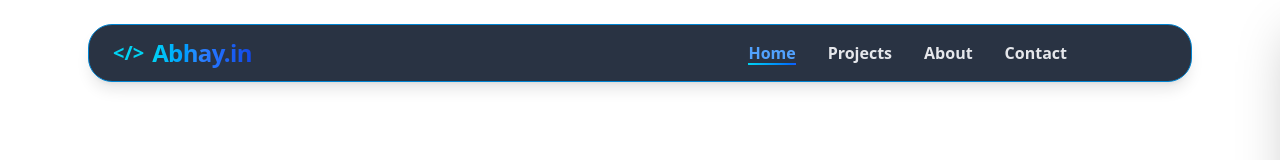
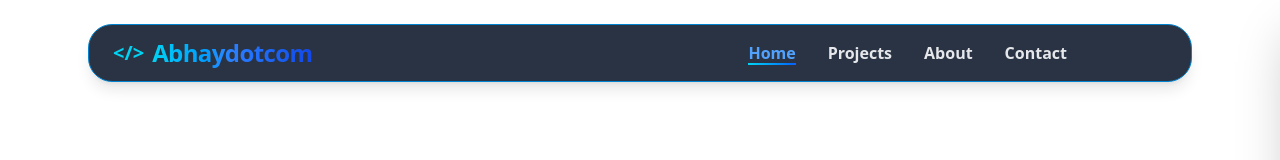
Before and after one commit to abhaydotcom/Portfolio, a React (Vite) app: page / in a window 1280 px wide. Shown: the top 160 px of the page. Built offline with nearby package versions, Linux system fonts and the light colour scheme.

Commit message:
Minor changes

```diff
--- a/index.html
+++ b/index.html
@@ -2,9 +2,9 @@
 <html lang="en">
   <head>
     <meta charset="UTF-8" />
-    <link rel="icon" type="image/svg+xml" href="/vite.svg" />
+    <link rel="icon" type="image/svg+xml" href="/A_logo.jpg" />
     <meta name="viewport" content="width=device-width, initial-scale=1.0" />
-    <title>react</title>
+    <title>Abhay's Portfolios</title>
   </head>
   <body>
     <div id="root"></div>
--- a/src/components/Navbar.jsx
+++ b/src/components/Navbar.jsx
@@ -34,7 +34,7 @@
                   transition={{ type: "spring", stiffness: 200 }}
                 className="text-xl font-bold text-cyan-400">&lt;/&gt;</motion.span>
                 <h1 className="hover:opacity-70  text-xl sm:text-2xl font-semibold bg-clip-text text-transparent bg-gradient-to-r from-cyan-400 via-blue-500 to-blue-700 tracking-tight">
-                  Abhay.in
+                  Abhaydotcom
                 </h1>
               </Link>
             </div>
```
Also changed, not shown: public/A_logo.jpg (added).
